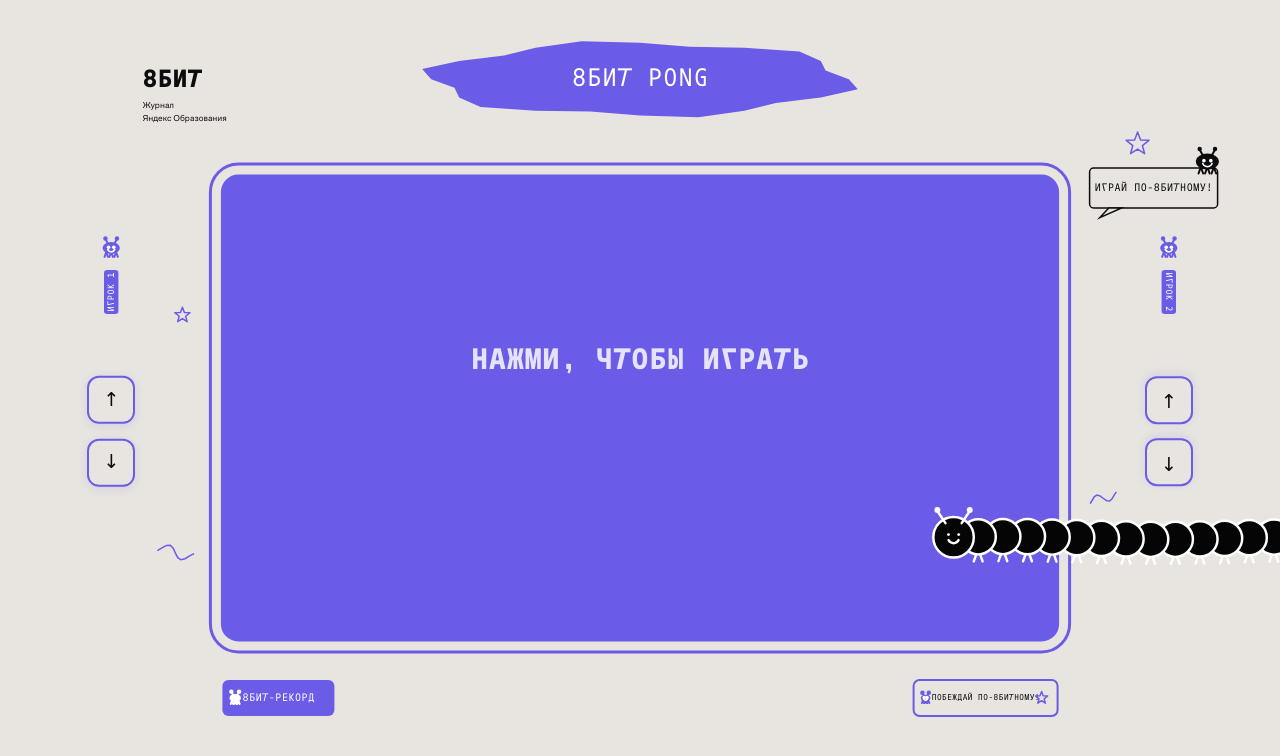
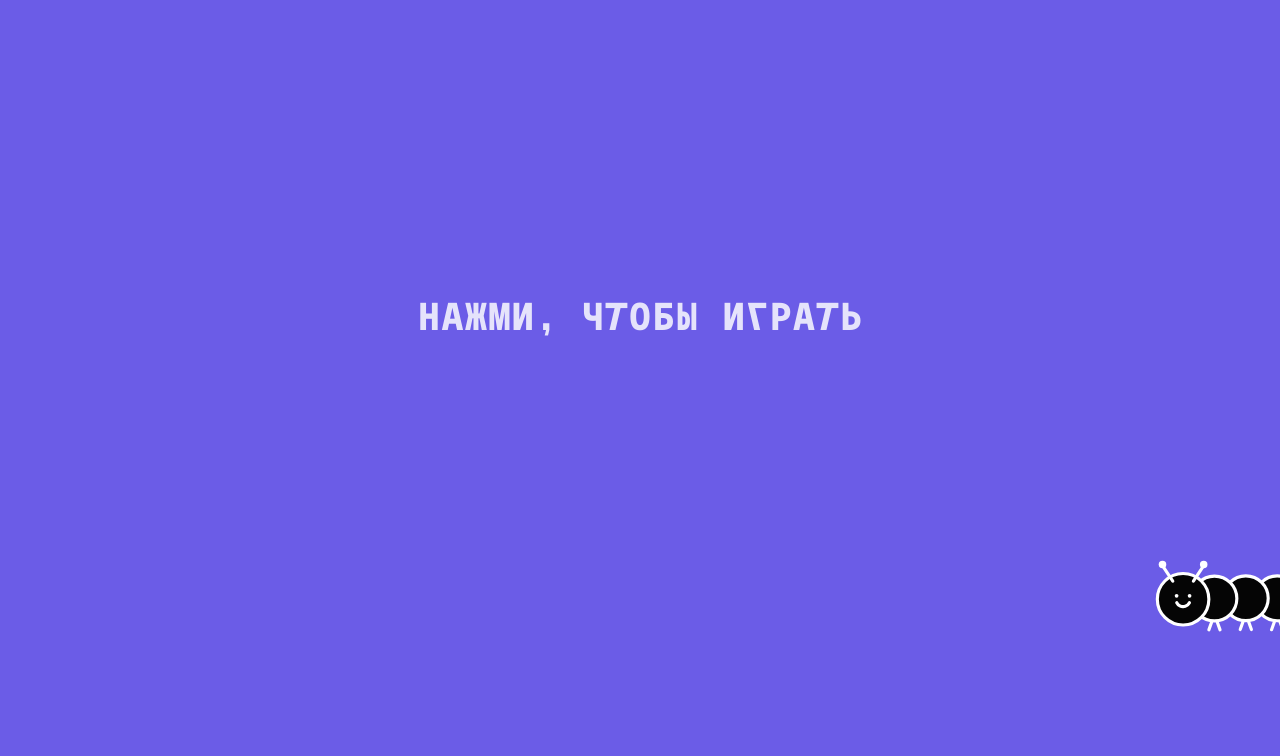
Before and after one commit to paulscriptum/pong-8bit, a website with bundled scripts: page index.html in a window 1280 px wide. Built offline with nearby package versions, Linux system fonts and the light colour scheme.

Commit message:
feat: hide controls initially and show on game start; update attract screen UI and caterpillar animation

```diff
--- a/index.html
+++ b/index.html
@@ -19,8 +19,9 @@
     <!--
       Тач-управление (DOM-оверлей поверх canvas).
       Стрелки указывают вверх/вниз - направление движения ракетки.
+      Изначально скрыто - показывается только во время игры.
     -->
-    <div class="controls" id="controls">
+    <div class="controls" id="controls" style="display: none;">
       <div class="controls-side controls-left" data-player="0">
         <button class="ctrl-btn" type="button" data-player="0" data-dir="up" aria-label="Игрок 1: вверх">↑</button>
         <button class="ctrl-btn" type="button" data-player="0" data-dir="down" aria-label="Игрок 1: вниз">↓</button>
--- a/src/main.js
+++ b/src/main.js
@@ -67,19 +67,25 @@ function resize() {
 function setState(s) {
   state = s;
   stateTime = 0;
+  window._debugState = s;
 }
 
 function startMatch() {
-  game.resetMatch();
-  winner = -1;
+  console.log("[v0] startMatch called");
+  // Показываем кнопки при начале игры
+  document.getElementById("controls").style.display = "";
+  game.clearScores();
   renderer.clearParticles();
   game.reset(Math.random() < 0.5 ? -1 : 1);
   setState(STATE.COUNTDOWN);
+  console.log("[v0] state after startMatch:", state);
 }
 
 function goAttract() {
   qrCanvas = null;
   game.clearInput();
+  // Скрываем кнопки в standby режиме
+  document.getElementById("controls").style.display = "none";
   setState(STATE.ATTRACT);
 }
 
@@ -112,9 +118,11 @@ function tryFullscreen() {
 }
 
 function onUserTap() {
+  console.log("[v0] onUserTap called, state:", state);
   Sfx.unlock();
   tryFullscreen();
   if (state === STATE.ATTRACT) {
+    console.log("[v0] Starting match from ATTRACT");
     startMatch();
     return true;
   }
@@ -176,6 +184,7 @@ function update(dt) {
 }
 
 function draw() {
+  console.log("[v0] draw called, state:", state);
   switch (state) {
     case STATE.ATTRACT:
       drawAttract();
@@ -197,43 +206,32 @@ function draw() {
 
 function drawAttract() {
   const min = Math.min(W, H);
-  const field = renderer.getFieldRect();
 
-  // Рисуем внешний UI (логотип, заголовок, кнопки)
-  renderer.drawChrome(elapsed);
-
-  // Фиолетовый фон на все поле (как в Figma)
+  // Фиолетовый фон на ВЕСЬ экран (fullscreen standby)
   ctx.save();
   ctx.fillStyle = BRAND.colors.accent;
-  ctx.beginPath();
-  ctx.roundRect(field.x, field.y, field.w, field.h, field.r);
-  ctx.fill();
-
-  // Фиолетовая рамка
-  ctx.strokeStyle = BRAND.colors.accent;
-  ctx.lineWidth = 3;
-  ctx.stroke();
+  ctx.fillRect(0, 0, W, H);
 
   // Текст "НАЖМИ, ЧТОБЫ ИГРАТЬ" по центру (пульсирующий)
   ctx.globalAlpha = 0.85 + 0.15 * Math.sin(elapsed * 2.5);
-  ctx.font = `700 ${min * 0.038}px ${BRAND.fonts.brand}`;
+  ctx.font = `700 ${min * 0.05}px ${BRAND.fonts.brand}`;
   ctx.textAlign = "center";
   ctx.textBaseline = "middle";
   ctx.fillStyle = BRAND.colors.ink;
-  ctx.fillText("НАЖМИ, ЧТОБЫ ИГРАТЬ", W / 2, field.y + field.h * 0.4);
+  ctx.fillText("НАЖМИ, ЧТОБЫ ИГРАТЬ", W / 2, H * 0.4);
   ctx.globalAlpha = 1;
 
   // Анимированная горизонтальная гусеница внизу экрана
-  const segR = min * 0.022;
-  const segmentCount = 14;
+  const segR = min * 0.028;
+  const segmentCount = 16;
   const caterpillarWidth = segmentCount * segR * 1.4;
 
   // Гусеница ползет справа налево, зацикленно
-  const speed = 60; // пикселей в секунду
-  const totalPath = field.w + caterpillarWidth * 2;
+  const speed = 80; // пикселей в секунду
+  const totalPath = W + caterpillarWidth * 2;
   const rawX = (elapsed * speed) % totalPath;
-  const catX = field.x + field.w + caterpillarWidth - rawX;
-  const catY = field.y + field.h * 0.78;
+  const catX = W + caterpillarWidth - rawX;
+  const catY = H * 0.75;
 
   drawHorizontalCaterpillar(ctx, catX, catY, segR, BRAND.colors.ink, elapsed, segmentCount);
 
@@ -396,6 +394,9 @@ function init() {
   window.addEventListener("resize", resize);
   window.addEventListener("orientationchange", resize);
 
+  // Инициализируем state
+  setState(STATE.ATTRACT);
+
   setupKiosk();
 
   setupControls({
@@ -407,6 +408,7 @@ function init() {
   });
 
   canvas.addEventListener("pointerdown", (e) => {
+    console.log("[v0] pointerdown on canvas");
     e.preventDefault();
     onUserTap();
   });
```
